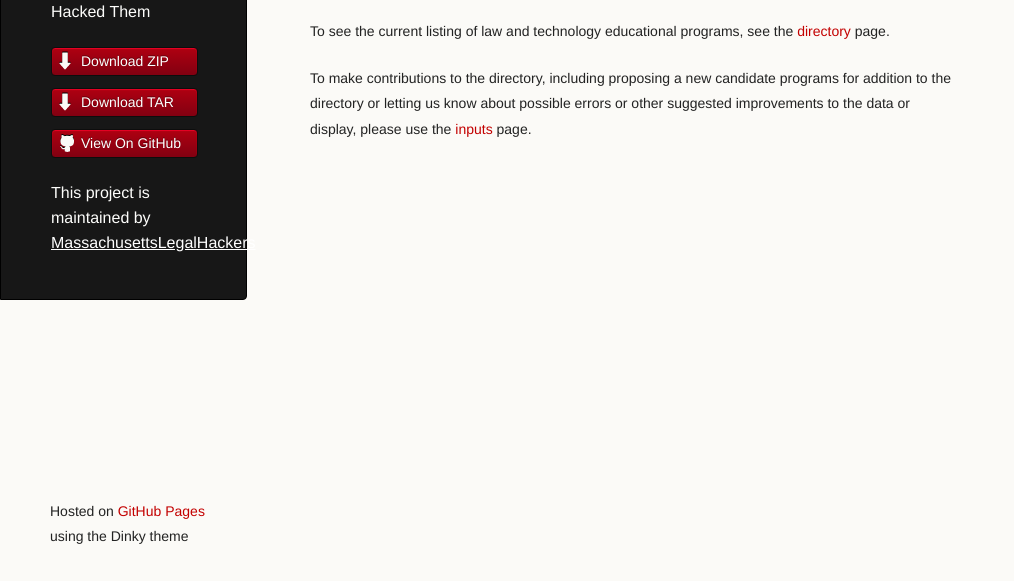
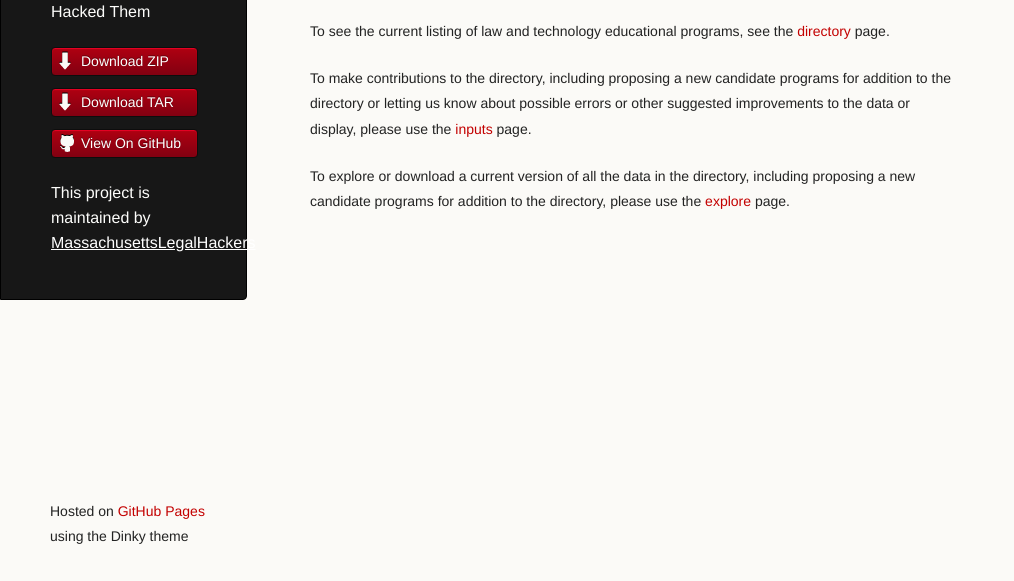
Before and after one commit to LegalHack/directory, a plain HTML site: page index.html in a window 1280 px wide. Shown: the part 219-800 px from the top of the page, without its empty margins (0-1014 px from the left). Drawn offline with Linux system fonts and the light colour scheme.

Commit message:
Update index.html

```diff
--- a/index.html
+++ b/index.html
@@ -40,6 +40,12 @@
 <p>To see the current listing of law and technology educational programs, see the <a href="directory.html"> directory</a> page.</p>
 
 <p>To make contributions to the directory, including proposing a new candidate programs for addition to the directory or letting us know about possible errors or other suggested improvements to the data or display, please use the <a href="inputs.html"> inputs</a> page.</p>
+
+
+<p>To explore or download a current version of all the data in the directory, including proposing a new candidate programs for addition to the directory, please use the <a href="explore.html"> explore</a> page.</p>
+
+
+
       </section>
       <footer>
         <p><small>Hosted on <a href="https://pages.github.com">GitHub Pages</a> using the Dinky theme</small></p>
```
